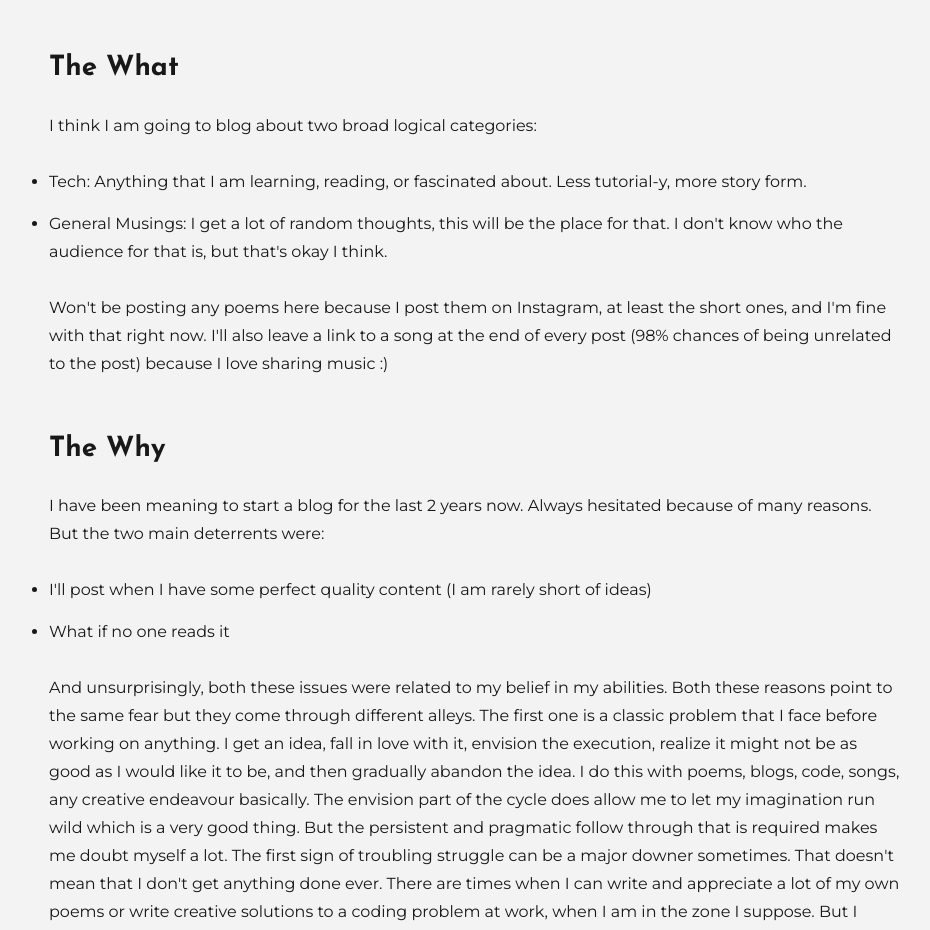
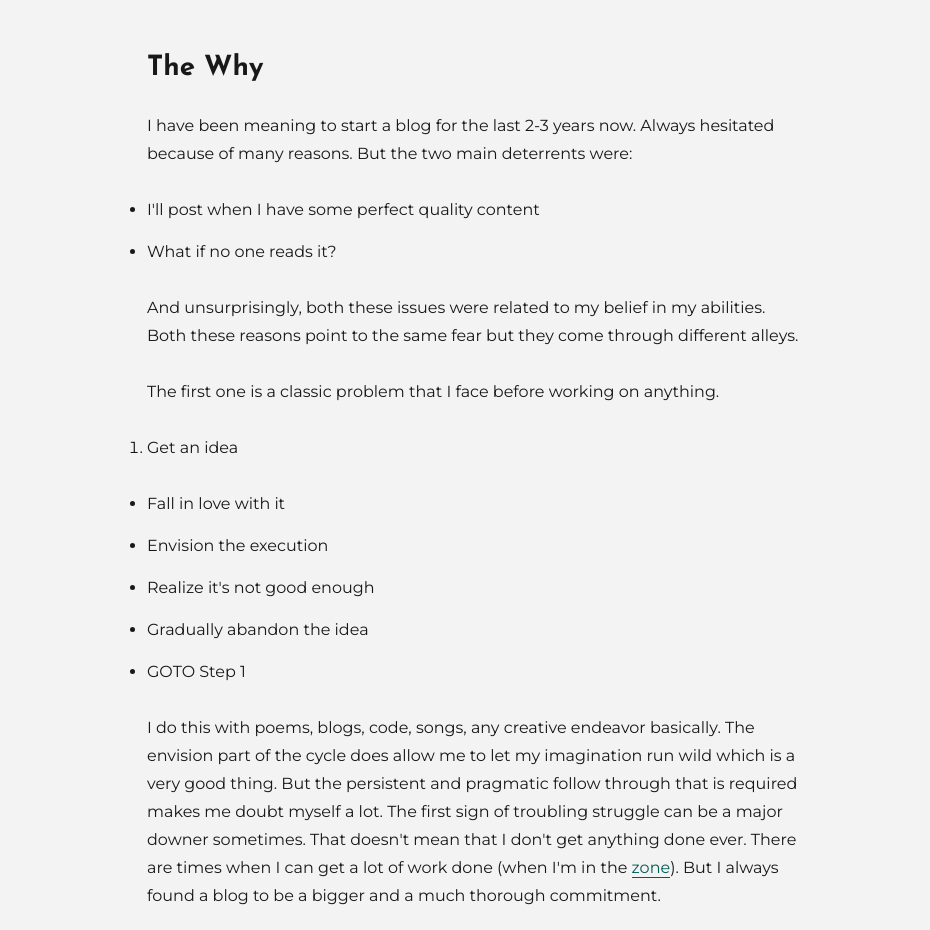
Before and after one commit to alivenotions/just-some-blog, a Gatsby site: page /pilot/ in a window 1280 px wide. Shown: the part 170-1100 px from the top of the page, without its empty margins (164-1094 px from the left). Built offline with nearby package versions, Linux system fonts and the light colour scheme; Gatsby itself is replaced by a stand-in of ours; some packages are replaced by stand-ins of ours.

Commit message:
first post

```diff
--- a/content/blog/pilot/index.md
+++ b/content/blog/pilot/index.md
@@ -1,29 +1,42 @@
 ---
 title: What's all the fuss about?
-date: '2019-01-01T12:14:30.888Z'
+date: '2019-01-07'
 description: 'The why and the what.'
 songUrl: 'https://www.youtube.com/watch?v=BbWBRnDK_AE'
 ---
 
+## The Why
+I have been meaning to start a blog for the last 2-3 years now.
+Always hesitated because of many reasons. But the two main deterrents were:
+- I'll post when I have some perfect quality content
+- What if no one reads it?
+
+And unsurprisingly, both these issues were related to my belief in my abilities. Both these reasons point to the same fear but they come through different alleys.
+
+The first one is a classic problem that I face before working on anything.
+
+1. Get an idea
+* Fall in love with it
+* Envision the execution
+* Realize it's not good enough
+* Gradually abandon the idea
+* GOTO Step 1
+
+I do this with poems, blogs, code, songs, any creative endeavor basically. The envision part of the cycle does allow me to let my imagination run wild which is a very good thing. But the persistent and pragmatic follow through that is required makes me doubt myself a lot. The first sign of troubling struggle can be a major downer sometimes. That doesn't mean that I don't get anything done ever. There are times when I can get a lot of work done (when I'm in the [zone](https://en.wikipedia.org/wiki/Flow_(psychology))). But I always found a blog to be a bigger and a much thorough commitment.
+
+The second reason, even though it sounds a little childish, is a bummer because I do want that human connection. I want to share what I create with everyone, get their feedback and connect.
+
+I think both these reasons point to one thing and that is the realization that I may not be as good as I want to be. There is nothing wrong with the sentiment in itself as it makes us realize our shortcomings. But if you're not in a good place it can make you feel worthless and take you to a really dark place. I have been there many times before and my advice to myself (and maybe you) is to break down tasks and *bear the burden of only one day at a time*. Whenever I have successfully done that, I don't think about the mythical golden destination and I end up working on the task at hand (I do fall prey to the dark patterns again many times though, but when that happens, **you should talk to someone**).
+
+So coming to the 'why' of writing this blog, I just felt like sharing some of my thoughts. With myself and hopefully with a few others.
+It has always been a hurdle to start, so I have decided to break a post into logical parts and write it in bursts. I will write/prune/proofread in those bursts so that the burden of the end goal does not weigh heavy on me (advice that sounds pretty good for other things too, now that I write it).
+
+And the focus of collecting these thoughts for myself seems to have allayed the fears of the second reason for now.
+
 ## The What
 I think I am going to blog about two broad logical categories:
-* Tech: Anything that I am learning, reading, or fascinated about. Less tutorial-y, more story form.
-* General Musings: I get a lot of random thoughts, this will be the place for that. I don't know who the audience for that is, but that's okay I think.
+* **Tech**: Anything that I am learning, reading, or fascinated about. Less tutorial-y, more story form.
+* **General Musings**: I get a lot of random thoughts, this will be the place for that. I don't know who the audience for that is, but that's okay I think.
 
 Won't be posting any poems here because I post them on Instagram, at least the short ones, and I'm fine with that right now.
-I'll also leave a link to a song at the end of every post (98% chances of being unrelated to the post) because I love sharing music :)
-
-## The Why
-I have been meaning to start a blog for the last 2 years now.
-Always hesitated because of many reasons. But the two main deterrents were:
-- I'll post when I have some perfect quality content (I am rarely short of ideas)
-- What if no one reads it
-
-And unsurprisingly, both these issues were related to my belief in my abilities. Both these reasons point to the same fear but they come through different alleys. The first one is a classic problem that I face before working on anything. I get an idea, fall in love with it, envision the execution, realize it might not be as good as I would like it to be, and then gradually abandon the idea. I do this with poems, blogs, code, songs, any creative endeavour basically. The envision part of the cycle does allow me to let my imagination run wild which is a very good thing. But the persistent and pragmatic follow through that is required makes me doubt myself a lot. The first sign of troubling struggle can be a major downer sometimes. That doesn't mean that I don't get anything done ever. There are times when I can write and appreciate a lot of my own poems or write creative solutions to a coding problem at work, when I am in the zone I suppose. But I always found a blog to be a bigger and not-so-natural commitment. Sort of like a whole album or a really layered song (I have not recorded either so far, so my troubles are mirrored)
-
-The second reason, even though I generally don't care if anyone reads or consumes what I create, is a bummer because I do want that human connection. I want to share what I create with everyone, get their feedback and connect.
-I think both these reasons point to one thing and that is the realization that I may not be as good as I want to be. There is nothing wrong with the sentiment in itself as it makes us realize our shortcomings. But if you're not in a good place it can make you feel worthless and take you to a really dark place. I have been there many times before and my advice to myself (and maybe you) is to break down tasks and bear the burden of one day at a time. Whenever I have successfully done that, I don't think about the mythical golden destination and I end up working on the task at hand. (I do fall prey to the dark patterns again many times though, but when that happens, you should talk to someone.)
-
-So coming to the why of writing this blog, I just felt like sharing some of my thoughts. With myself and hopefully with a few others.
-It has always been a hurdle to start, but I have decided to break a post into logical parts and write in bursts. I will write/prune/proofread in those bursts so that the burden of the end goal does not weigh heavy on me (an advice that sounds pretty good for other things too, now that I write it).
-And the focus of collecting these thoughts for myself seems to have allayed the fears of the second reason for now.
+I'll also leave a link to a song at the end of every post (98% chances of being unrelated to the post) because I love sharing music 🙂
--- a/src/components/Bio.js
+++ b/src/components/Bio.js
@@ -19,7 +19,7 @@ function Bio() {
             >
               <p>
                 Hi! I am <strong>{author}</strong>. I'm a software engineer, poet, and a musician.
-                This blog is a space for my personal opinions. My goal is to share my thoughts with whoever is willing to read them.
+                This blog is a space for my personal opinions.
                 <br /> <br />
                 Feel free to message me about anything. I hope you have a good time here!
               </p>
--- a/src/components/Layout.js
+++ b/src/components/Layout.js
@@ -59,7 +59,7 @@ class Layout extends React.Component {
         style={{
           marginLeft: `auto`,
           marginRight: `auto`,
-          maxWidth: rhythm(32),
+          maxWidth: rhythm(25),
           padding: `${rhythm(1.5)} ${rhythm(3 / 4)}`,
         }}
       >
```
